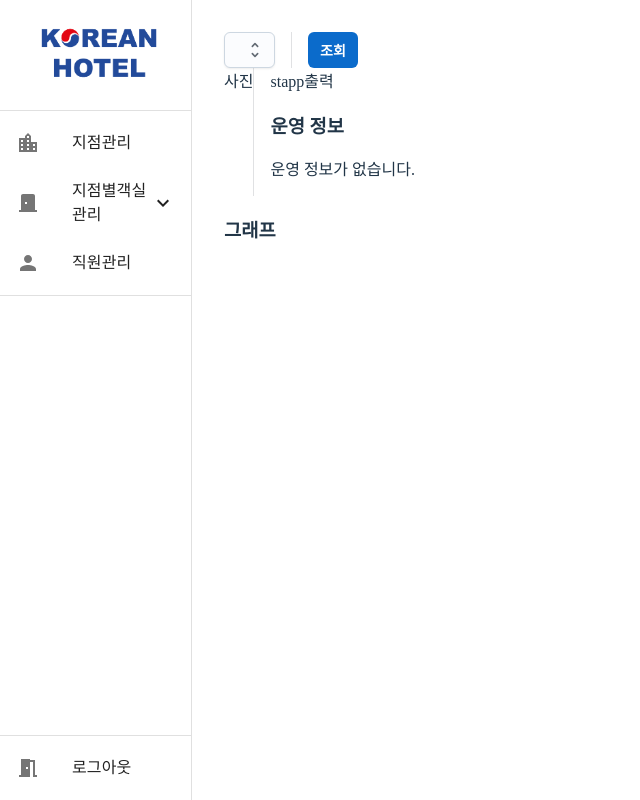
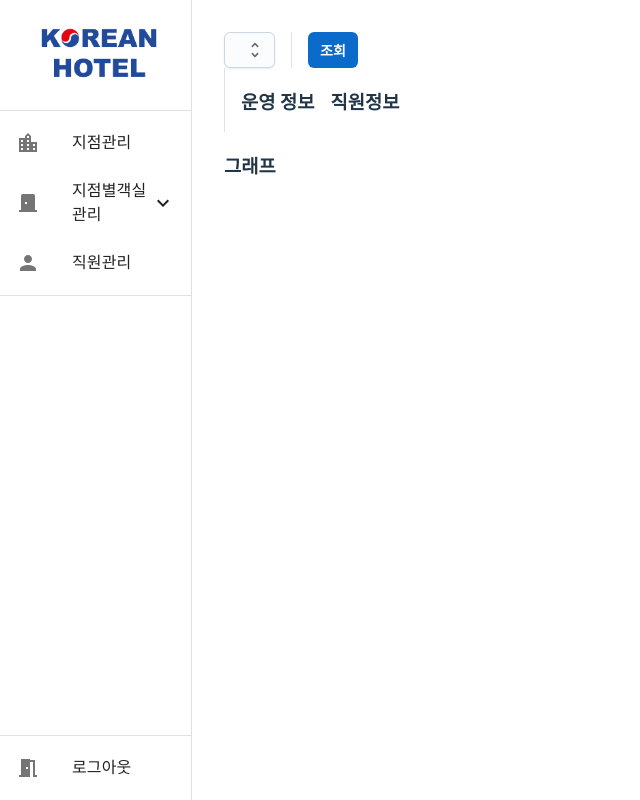
Before and after one commit to leeminjin0827/mans_project, a React (Vite) app in the folder src/main/reactapp/: page /home in a window 1280 px wide. Shown: the top 800 px of the page, without its empty margins (0-640 px from the left). Built offline with nearby package versions, Linux system fonts and the light colour scheme.

Commit message:
이미지 출력 생성

```diff
--- a/src/main/reactapp/src/hotels/home.jsx
+++ b/src/main/reactapp/src/hotels/home.jsx
@@ -81,26 +81,55 @@ export default function Home(props){
         <Button size="sm" type="button" onClick={() => {operone(value) ,staffone(value)}}>조회</Button>
         </Stack>
         <Stack spacing={2} direction="row" sx={{width:'150%'}}>
-            사진
+
         <Divider orientation="vertical"></Divider>
         <div>
-            stapp출력
-            <h3>운영 정보</h3>
-            {opers && opers.length > 0 ? ( // opers가 undefined가 아니고 길이가 0보다 큰 경우
-                opers.map((oper, index) => (
-                    <div key={index}>
-                        {/* oper 객체의 속성들을 원하는 방식으로 출력 */}
-                        <p>이름: {oper.name}</p>
-                        <p>정보: {oper.info}</p>
-                        {/* 다른 속성들 출력 */}
-                    </div>
-                ))
-            ) : (
-                <p>운영 정보가 없습니다.</p>
-            )}
+
+        <h3>운영 정보</h3>
+           { opers && (<>
+                <div>
+                    {
+
+                    <table border={1}>
+
+                    <tbody>
+                    <tr>
+                    <td>주소 : {opers.address}</td>
+                    </tr>
+                    <tr>
+                    <td>호텔 번호 : {opers.hotel_number}</td>
+                    </tr>
+                    <tr>
+                    <td>소개 : {opers.intro}</td>
+                    </tr>
+                    </tbody>
+
+                    </table>
+
+                    }
+                </div>
+           </>)
+             }{/*함수종료*/}
         </div>
 
+        <div>
+        <h3>직원정보</h3>
+        { stappas && stappas.map((stapp, index) => {
 
+            return(<>
+            <table border={1}>
+                <tbody>
+                    <tr>
+                        <td>이름 :{stapp.name}</td>
+                        <td>번호 :{stapp.phone}</td>
+                        <td>주소 :{stapp.address}</td>
+                    </tr>
+                </tbody>
+            </table>
+            </>)
+        })
+        }
+        </div>
 
     </Stack>
     </div>
```
